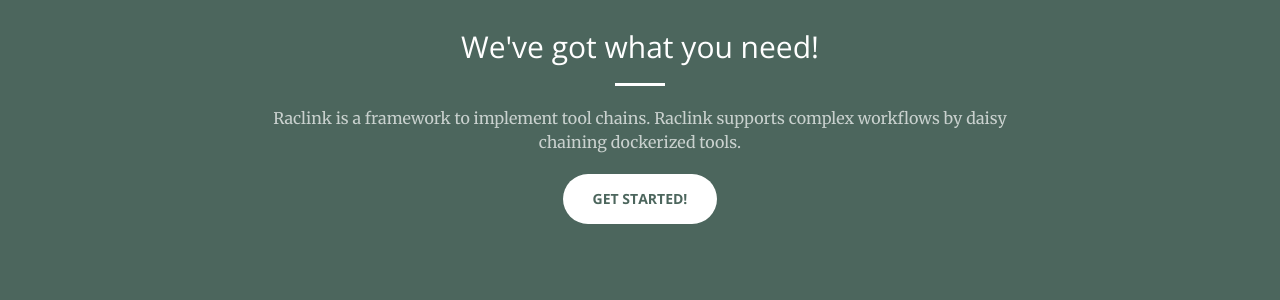
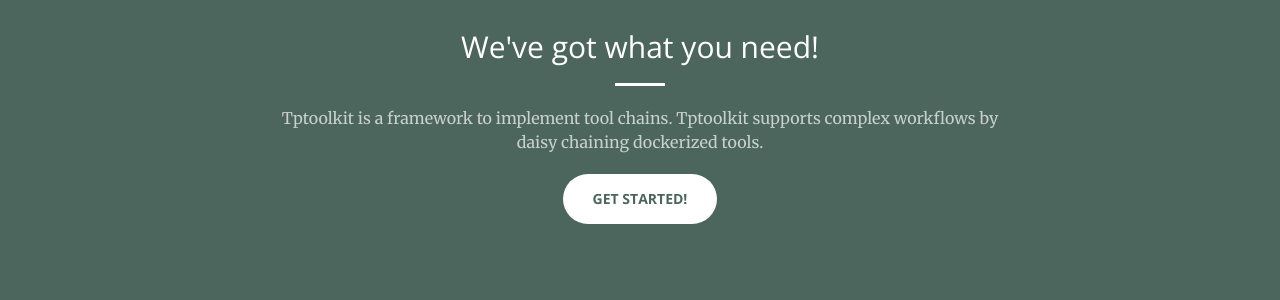
Before and after one commit to vo3xel/raclink.science, a Jekyll site: the page built from index.html, in a window 1280 px wide and 900 px high, scrolled down 818 px. Shown: the part 152-452 px from the top of the window. Built offline with Jekyll 4.4.1, drawn with Linux system fonts in a browser that asks for light colours.

Commit message:
Update call-to-action.html

```diff
--- a/_includes/call-to-action.html
+++ b/_includes/call-to-action.html
@@ -4,7 +4,7 @@
             <div class="col-lg-8 col-lg-offset-2 text-center">
                 <h2 class="section-heading">We've got what you need!</h2>
                 <hr class="light">
-                <p class="text-faded">Raclink is a framework to implement tool chains. Raclink supports complex workflows by daisy chaining dockerized tools.</p>
+                <p class="text-faded">Tptoolkit is a framework to implement tool chains. Tptoolkit supports complex workflows by daisy chaining dockerized tools.</p>
                 <a href="https://docs.raclink.science" class="btn btn-default btn-xl">Get Started!</a>
             </div>
         </div>
```
